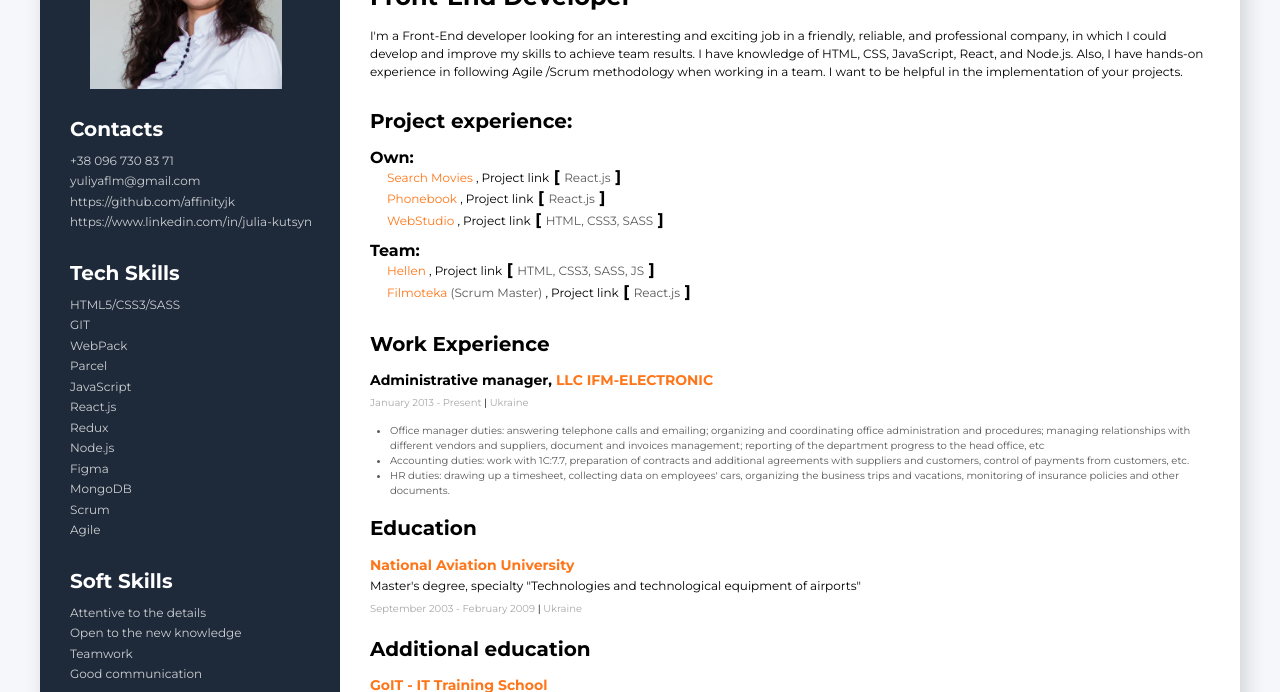
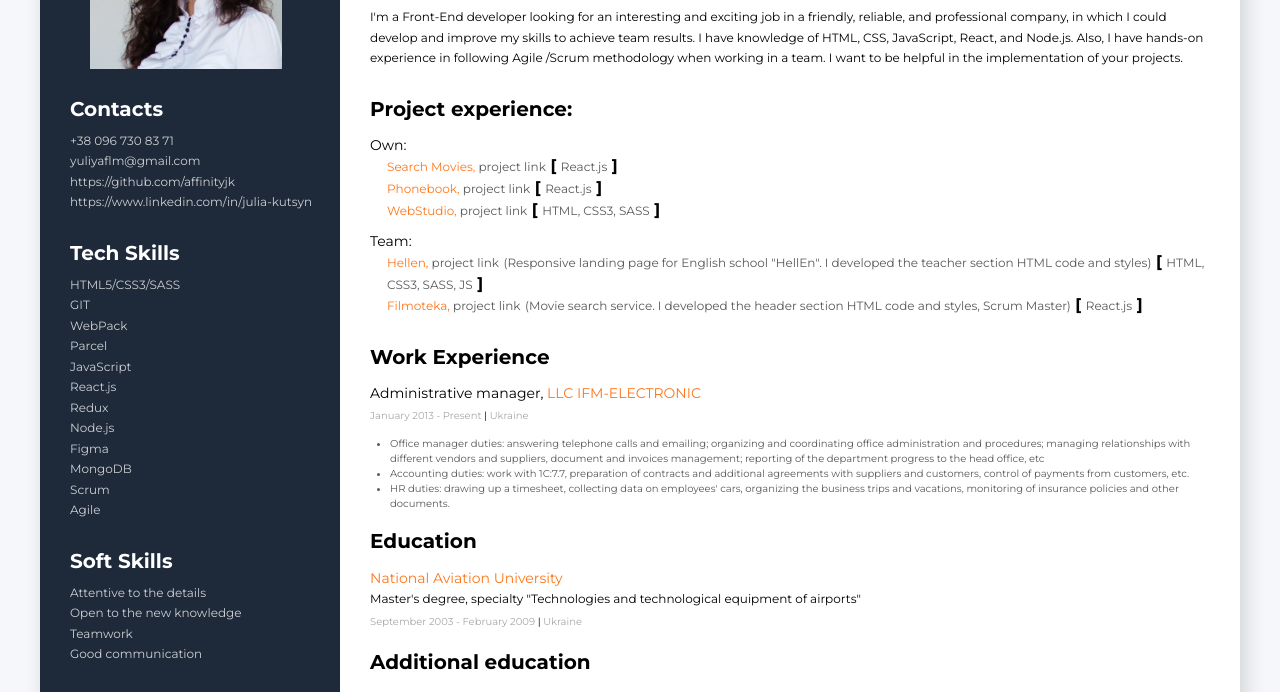
Before and after one commit to affinityjk/CV-JK, a plain HTML site: page index.html in a window 1280 px wide. Shown: the part 153-845 px from the top of the page. Drawn offline with Linux system fonts and the light colour scheme.

Commit message:
removes frame

```diff
--- a/css/style.css
+++ b/css/style.css
@@ -6,10 +6,6 @@
 
 body {
   background: #f5f7fa;
-  padding-left: 20px;
-  padding-right: 20px;
-  padding-top: 20px;
-  padding-bottom: 20px;
   font-family: Montserrat;
 }
 
@@ -112,7 +108,7 @@ img {
 .introduction {
   font-size: 12px;
   font-weight: 500;
-  line-height: 1.5;
+  line-height: 1.71;
 }
 
 .info-container {
@@ -166,7 +162,7 @@ img {
 
 .profession-title {
   font-size: 14px;
-  font-weight: 700;
+  font-weight: 500;
   line-height: 1.5;
 }
 
@@ -201,7 +197,7 @@ img {
 .university-name {
   color: #ff761a;
   font-size: 14px;
-  font-weight: 700;
+  font-weight: 500;
   line-height: 1.5;
 }
 
@@ -231,9 +227,16 @@ img {
 .link-title {
   font-size: 12px;
   font-weight: 400;
-  color: #000;
+  color: #595959;
 }
 
 .add {
   margin-top: 20px;
 }
+
+.project-desc {
+  color: #595959;
+  font-size: 12px;
+  font-weight: 400;
+  line-height: 1.5;
+}
--- a/index.html
+++ b/index.html
@@ -152,17 +152,17 @@
         <div class="projects-container">
           <h3 class="about-me-title">Project experience:</h3>
           <ul class="projects-list">
-            <h4>Own:</h4>
+            <h4 class="profession-title">Own:</h4>
             <li class="projects-item">
               <a
                 class="projects-link link"
                 target="_blank"
                 href="http://jk-movie-base.netlify.app/"
-                ><span class="project-title">Search Movies</span>
+                ><span class="project-title">Search Movies,</span>
               </a>
               <a class="project-link link" target="_blank" href="https://github.com/affinityjk/goit-react-hw-05-movies/"><span
-                  class="link-title">,
-                  Project link</span>
+                  class="link-title">
+                  project link</span>
               </a>
               <span
                 ><b>[</b> <span class="tech-name">React.js</span> <b>]</b></span
@@ -174,10 +174,10 @@
                 class="projects-link link"
                 target="_blank"
                 href="https://affinityjk.github.io/goit-react-hw-08-phonebook/"
-                ><span class="project-title">Phonebook</span>
+                ><span class="project-title">Phonebook,</span>
               </a>
-              <a class="project-link link" target="_blank" href="https://github.com/affinityjk/goit-react-hw-08-phonebook/"><span class="link-title">,
-                  Project link</span>
+              <a class="project-link link" target="_blank" href="https://github.com/affinityjk/goit-react-hw-08-phonebook/"><span class="link-title">
+                  project link</span>
               </a>
               <span
                 ><b>[</b> <span class="tech-name">React.js</span> <b>]</b></span
@@ -188,10 +188,10 @@
                 class="projects-link link"
                 target="_blank"
                 href="https://affinityjk.github.io/webstudio/"
-                ><span class="project-title">WebStudio</span>
+                ><span class="project-title">WebStudio,</span>
               </a>
               <a class="project-link link" target="_blank" href="https://github.com/affinityjk/webstudio/"><span
-                  class="link-title">, Project link</span>
+                  class="link-title">project link</span>
               </a>
               <span
                 ><b>[</b> <span class="tech-name">HTML, CSS3, SASS</span>
@@ -199,7 +199,7 @@
               >
             </li>
           </ul>
-          <h4>Team:</h4>
+          <h4 class="profession-title">Team:</h4>
 
           <ul class="projects-list">
             <li class="projects-item">
@@ -207,11 +207,12 @@
                 class="projects-link link"
                 target="_blank"
                 href="https://tomash-serg.github.io/parcel-project-template-itcats/"
-                ><span class="project-title">Hellen</span>
+                ><span class="project-title">Hellen,</span>
               </a>
               <a class="project-link link" target="_blank" href="https://github.com/tomash-serg/parcel-project-template-itcats/"><span
-                  class="link-title">, Project link</span>
+                  class="link-title"> project link</span>
               </a>
+              <span class="project-desc">(Responsive landing page for English school "HellEn". I developed the teacher section HTML code and styles)</span>
               <span
                 ><b>[</b> <span class="tech-name">HTML, CSS3, SASS, JS</span>
                 <b>]</b></span
@@ -222,12 +223,13 @@
                 class="projects-link link"
                 target="_blank"
                 href="https://alinakotsiubynska.github.io/Filmoteka/"
-                ><span class="project-title">Filmoteka</span>
-                (Scrum Master)
+                ><span class="project-title">Filmoteka,</span>
               </a>
               <a class="project-link link" target="_blank" href="https://github.com/alinakotsiubynska/Filmoteka/"><span
-                  class="link-title">, Project link</span>
+                  class="link-title"> project link</span>
               </a>
+              <span class="project-desc">(Movie search service. I developed the header section HTML code
+                and styles, Scrum Master)</span>
               <span
                 ><b>[</b> <span class="tech-name">React.js</span> <b>]</b></span
               >
```
